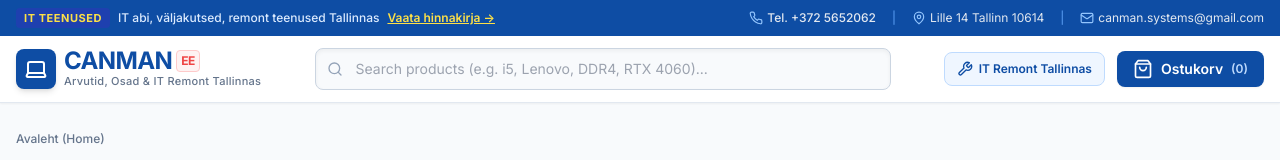
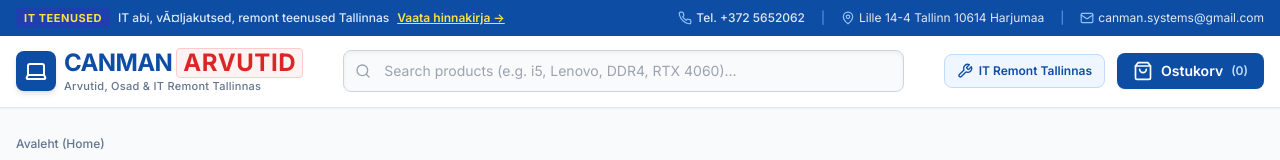
Before and after one commit to raivoto/canman.github.io, a Next.js app: page / in a window 1280 px wide. Shown: the top 160 px of the page. Built offline with nearby package versions, Linux system fonts and the light colour scheme.

Commit message:
Logo CANMAN ARVUTID

```diff
--- a/src/components/Header.tsx
+++ b/src/components/Header.tsx
@@ -29,7 +29,7 @@ export const Header: React.FC<HeaderProps> = ({
               IT Teenused
             </span>
             <span className="truncate">
-              IT abi, väljakutsed, remont teenused Tallinnas
+              IT abi, vÃ¤ljakutsed, remont teenused Tallinnas
             </span>
             <button
               onClick={onOpenServicesModal}
@@ -51,7 +51,7 @@ export const Header: React.FC<HeaderProps> = ({
             <span className="hidden sm:inline text-blue-400">|</span>
             <span className="hidden sm:flex items-center">
               <MapPin className="w-3.5 h-3.5 mr-1 text-blue-300" />
-              Lille 14 Tallinn 10614
+              Lille 14-4 Tallinn 10614 Harjumaa
             </span>
             <span className="hidden md:inline text-blue-400">|</span>
             <a
@@ -74,7 +74,7 @@ export const Header: React.FC<HeaderProps> = ({
           </div>
           <div>
             <div className="text-2xl font-black tracking-tight text-[#0e4da4] leading-none flex items-center gap-1">
-              CANMAN<span className="text-red-500 font-bold text-xs bg-red-50 px-1 py-0.5 rounded border border-red-200">EE</span>
+              CANMAN<span className="text-red-600 font-black text- bg-red-50 px-1.5 py-0.5 rounded border border-red-200 tracking-wide">ARVUTID</span>
             </div>
             <p className="text-[11px] text-slate-500 font-medium tracking-wide">
               Arvutid, Osad & IT Remont Tallinnas
@@ -98,7 +98,7 @@ export const Header: React.FC<HeaderProps> = ({
                 onClick={() => setSearchQuery('')}
                 className="absolute right-3 text-slate-400 hover:text-slate-600 text-xs bg-slate-200 hover:bg-slate-300 rounded-full w-4 h-4 flex items-center justify-center"
               >
-                ✕
+                âœ•
               </button>
             )}
           </div>
```
